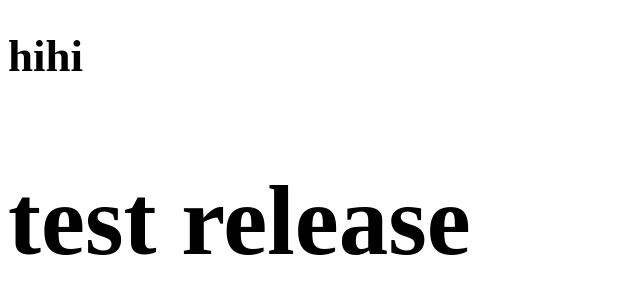
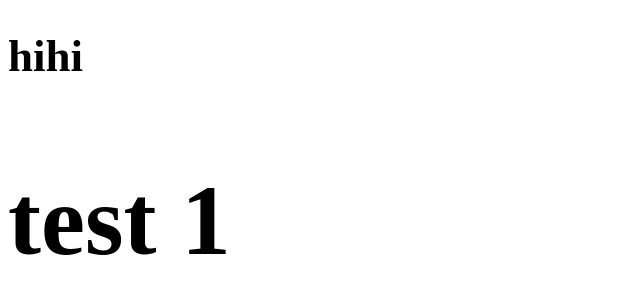
Before and after one commit to hoanganh0607/demo-gitflow-sass, a plain HTML site: page index.html in a window 1280 px wide. Shown: the whole page, without its empty margins (0-640 px from the left). Drawn offline with Linux system fonts and the light colour scheme.

Commit message:
feature moi

```diff
--- a/index.html
+++ b/index.html
@@ -13,7 +13,7 @@
     <div class="div">
         <h1>hihi</h1>
         <div>
-            <h2>test release</h2>
+            <h2>test 1</h2>
         </div>
 
     </div>
```
